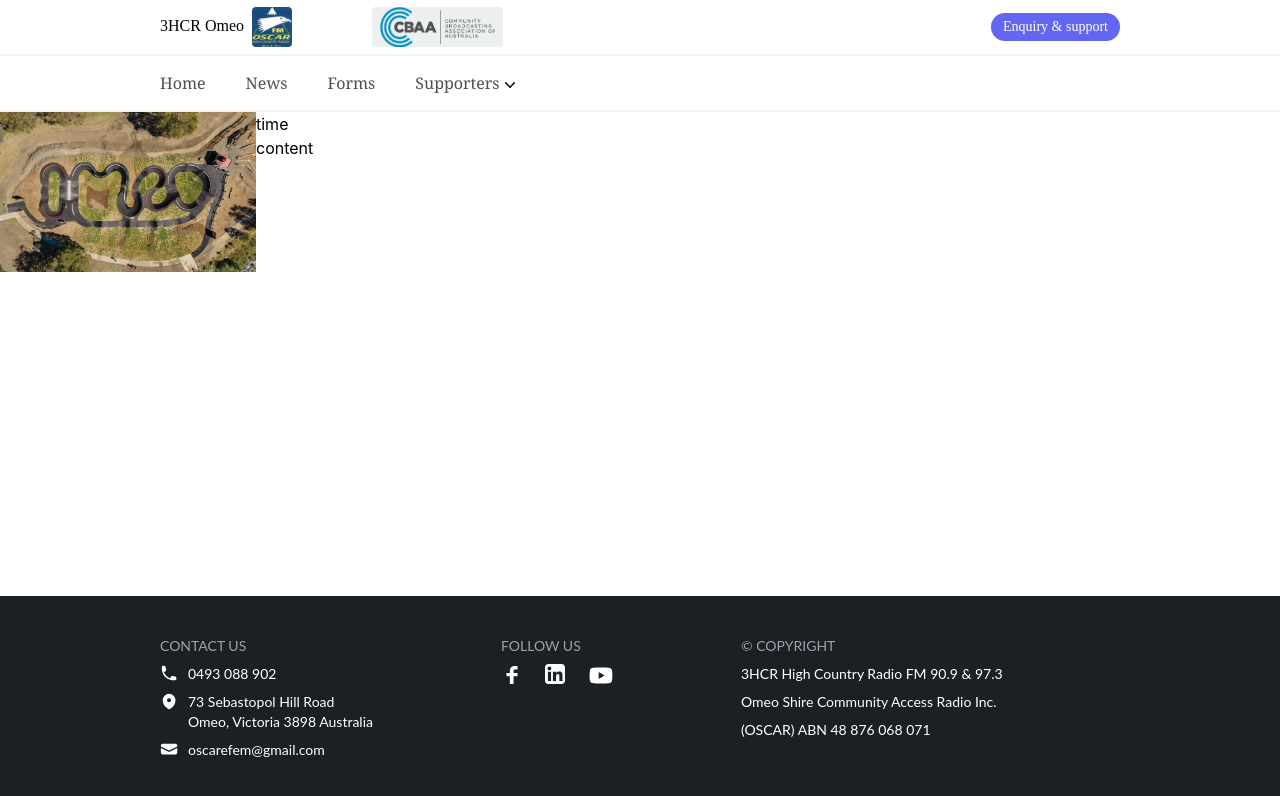
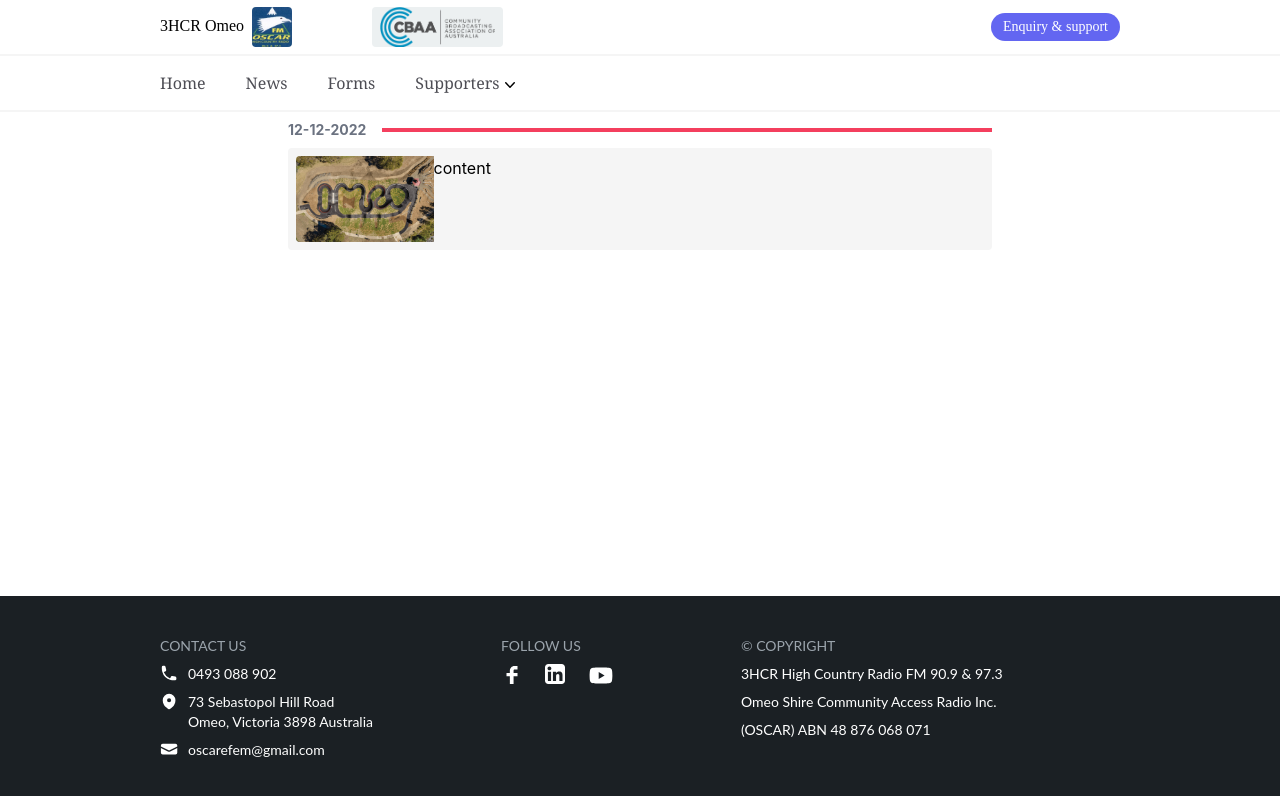
Before and after one commit to partyVic/3hrc, a React (Create React App) app in the folder client/: page /news in a window 1280 px wide. Shown: the top 796 px of the page. Built offline with nearby package versions, Linux system fonts and the light colour scheme.

Commit message:
working on news

```diff
--- a/client/src/components/news/NewsModal.js
+++ b/client/src/components/news/NewsModal.js
@@ -5,12 +5,23 @@ import img from '../../assets/images/news-title.png'
 const NewsModal = () => {
     return (
         <div className='
-        flex
+        mx-4 my-4
+        md:mx-12 lg:mx-40 xl:mx-72
         '>
-            <img className='w-[20%]' src={img} alt="" />
-            <div>
-                <span>time</span>
-                <p>content</p>
+            <div className='bg-rose-500 h-1 w-full mb-4 relative'>
+                <div className='text-sm font-bold text-gray-500 absolute bg-white -top-2 pr-4'>
+                    12-12-2022
+                </div>
+            </div>
+
+            <div className='flex bg-[#f5f5f5] p-2 rounded'>
+                <img
+                    className='lg:w-[20%] md:w-[25%] w-[35%] rounded-l'
+                    src={img} alt="" />
+                <div>
+                    <p>content</p>
+                </div>
+
             </div>
         </div>
     )
```
